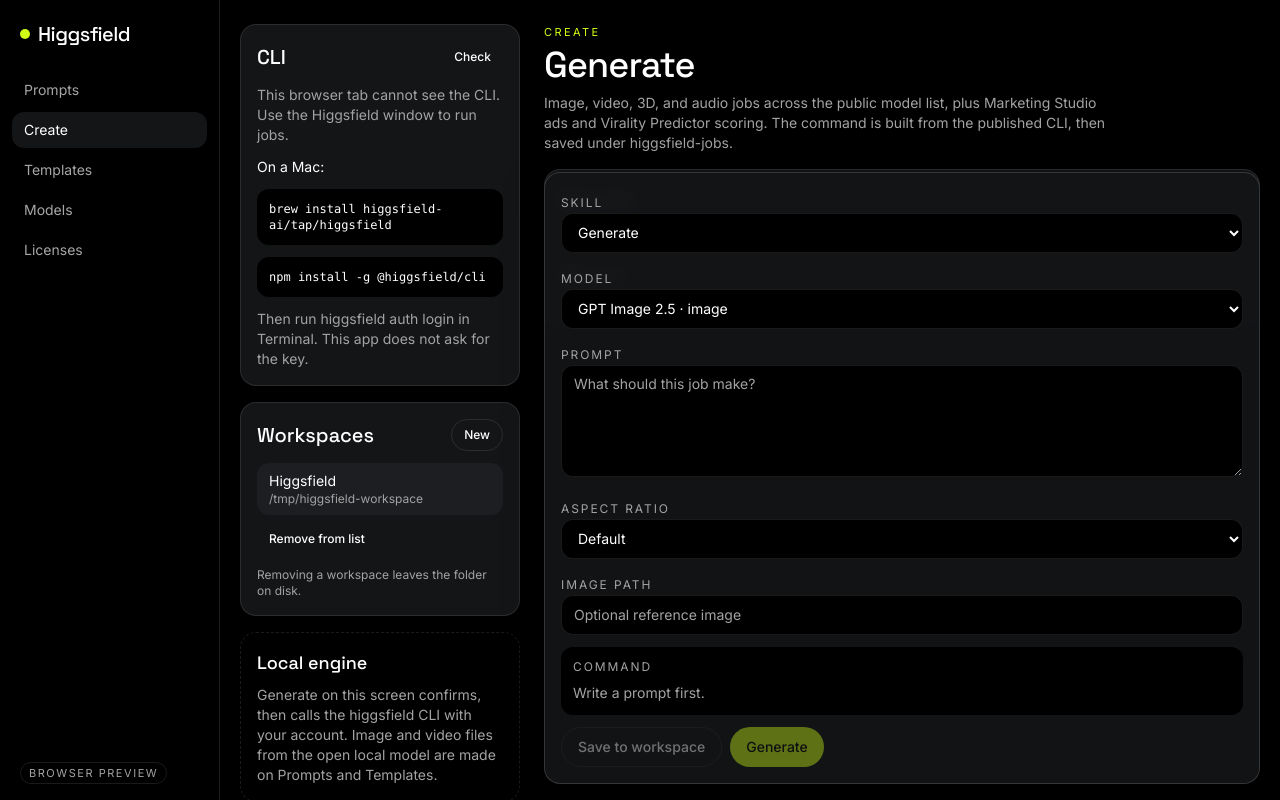
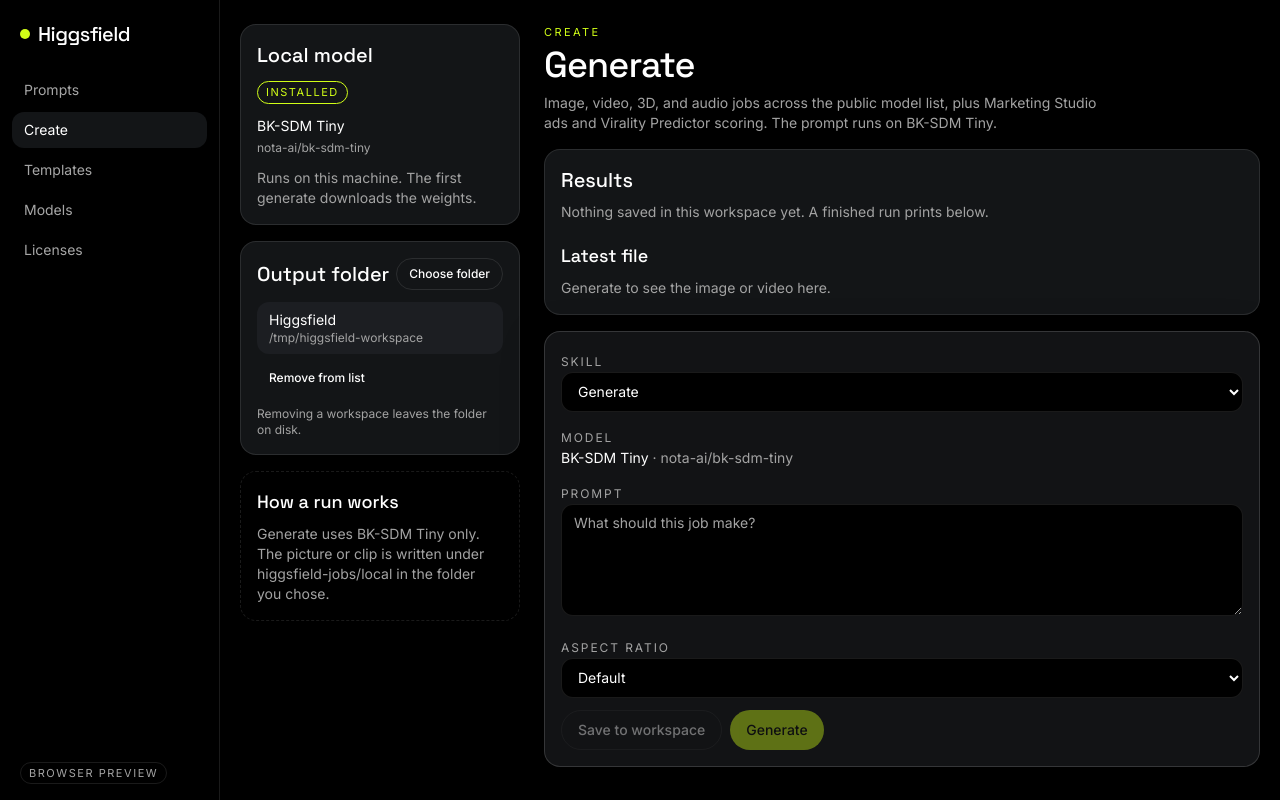
Before and after one commit to erboland/higgsfield-mac, a React (Vite) app: page / in a window 1280 px wide. Both pictures are taken after typing "Sample" into the empty fields and a click on the button "Create". Built offline with nearby package versions, Linux system fonts and the light colour scheme.

Commit message:
Keep generation on the local model and load template images from the app.

```diff
--- a/src/screens/Studio.tsx
+++ b/src/screens/Studio.tsx
@@ -1,7 +1,6 @@
 import { useEffect, useMemo, useState } from 'react'
 import { Badge } from '@/components/ui/badge'
 import { Button } from '@/components/ui/button'
-import { Dialog, DialogContent, DialogDescription, DialogTitle } from '@/components/ui/dialog'
 import { Input } from '@/components/ui/input'
 import { Textarea } from '@/components/ui/textarea'
 import { getApi } from '@/lib/api'
@@ -14,25 +13,20 @@ import {
   websiteTemplates,
 } from '@/shared/catalog.ts'
 import { buildCommand } from '@/shared/command.ts'
-import type { JobDraft, SavedJob, ToolchainStatus, Workspace } from '@/shared/types.ts'
+import { LOCAL_MODEL_ID, LOCAL_MODEL_NAME } from '@/shared/localRun.ts'
+import type { JobDraft, LocalGeneration, SavedJob, Workspace } from '@/shared/types.ts'
 
 const selectClass =
   'h-10 w-full rounded-xl border border-line bg-paper px-3 text-sm text-ink outline-none focus:border-accent'
 
 export function Studio({ draft, onDraft }: { draft: JobDraft; onDraft: (draft: JobDraft) => void }) {
   const api = useMemo(() => getApi(), [])
-  const [toolchain, setToolchain] = useState<ToolchainStatus | null>(null)
   const [workspaces, setWorkspaces] = useState<Workspace[]>([])
   const [workspaceId, setWorkspaceId] = useState<string>('')
   const [jobs, setJobs] = useState<SavedJob[]>([])
-  const [log, setLog] = useState('')
+  const [localResult, setLocalResult] = useState<LocalGeneration | null>(null)
   const [error, setError] = useState('')
   const [busy, setBusy] = useState(false)
-  const [confirmOpen, setConfirmOpen] = useState(false)
-  const [workspaceOpen, setWorkspaceOpen] = useState(false)
-  const [workspaceName, setWorkspaceName] = useState('')
-  const [workspaceDir, setWorkspaceDir] = useState('')
-  const [copied, setCopied] = useState(false)
 
   const built = buildCommand(draft)
   const skill = skills.find((item) => item.id === draft.skillId)
@@ -43,10 +37,6 @@ export function Studio({ draft, onDraft }: { draft: JobDraft; onDraft: (draft: J
     draft.skillId === 'higgsfield-youtube-thumbnail'
   const model = models.find((item) => item.id === draft.modelId)
 
-  async function refreshToolchain() {
-    setToolchain(await api.getToolchain())
-  }
-
   async function refreshWorkspaces(selectId?: string) {
     const next = await api.listWorkspaces()
     setWorkspaces(next)
@@ -54,17 +44,7 @@ export function Studio({ draft, onDraft }: { draft: JobDraft; onDraft: (draft: J
   }
 
   useEffect(() => {
-    void refreshToolchain()
     void refreshWorkspaces()
-    const stop = api.onJobEvent((event) => {
-      if (event.type === 'log') setLog((current) => `${current}${event.text}`.slice(-20000))
-      if (event.type === 'exit') {
-        setBusy(false)
-        if (event.error) setLog((current) => `${current}${event.error}\n`)
-        else setLog((current) => `${current}\nFinished with code ${event.code ?? 'unknown'}.\n`)
-      }
-    })
-    return stop
     // The bridge identity is stable for the lifetime of the page.
     // eslint-disable-next-line react-hooks/exhaustive-deps
   }, [])
@@ -84,16 +64,16 @@ export function Studio({ draft, onDraft }: { draft: JobDraft; onDraft: (draft: J
     setError('')
   }
 
-  async function onCreateWorkspace() {
+  async function onChooseFolder() {
     setError('')
+    const directory = await api.pickDirectory()
+    if (!directory) return
+    const name = directory.split(/[/\\]/).filter(Boolean).at(-1) || 'Output'
     try {
-      const created = await api.createWorkspace({ name: workspaceName, directory: workspaceDir })
-      setWorkspaceOpen(false)
-      setWorkspaceName('')
-      setWorkspaceDir('')
+      const created = await api.createWorkspace({ name, directory })
       await refreshWorkspaces(created.id)
     } catch (reason) {
-      setError(reason instanceof Error ? reason.message : 'Could not create the workspace.')
+      setError(reason instanceof Error ? reason.message : 'Could not use that folder.')
     }
   }
 
@@ -111,72 +91,48 @@ export function Studio({ draft, onDraft }: { draft: JobDraft; onDraft: (draft: J
     }
   }
 
-  async function onRun() {
+  async function onGenerate() {
     if (!workspaceId) {
-      setError('Create a workspace before running.')
+      setError('Choose an output folder first.')
       return
     }
-    setConfirmOpen(false)
+    const prompt = draft.prompt.trim()
+    if (!prompt) {
+      setError('Write a prompt first.')
+      return
+    }
+    const kind = model?.modality === 'video' ? 'video' : 'image'
     setBusy(true)
-    setLog('')
     setError('')
     try {
-      await api.runJob(workspaceId, draft)
+      setLocalResult(await api.generateLocal({ workspaceId, prompt, kind }))
     } catch (reason) {
+      setError(reason instanceof Error ? reason.message : 'Local generation failed.')
+    } finally {
       setBusy(false)
-      setError(reason instanceof Error ? reason.message : 'Could not start the job.')
     }
-  }
-
-  async function copyCommand() {
-    if ('error' in built) return
-    await navigator.clipboard.writeText(built.display)
-    setCopied(true)
-    window.setTimeout(() => setCopied(false), 1200)
   }
 
   return (
     <div className="mx-auto grid max-w-6xl gap-6 px-5 py-6 lg:grid-cols-[280px_1fr]">
       <section className="space-y-4">
         <article className="rounded-2xl border border-line bg-panel p-4">
-          <div className="flex items-center justify-between gap-2">
-            <h2 className="font-serif text-xl">CLI</h2>
-            <Button variant="ghost" size="sm" onClick={() => void refreshToolchain()}>
-              Check
-            </Button>
-          </div>
-          {toolchain == null ? (
-            <p className="mt-3 text-sm text-muted">Looking for higgsfield…</p>
-          ) : toolchain.installed ? (
-            <div className="mt-3 space-y-2 text-sm">
-              <Badge className="border-accent text-accent">Installed</Badge>
-              <p className="break-all text-muted">{toolchain.path}</p>
-              <p>{toolchain.detail}</p>
-            </div>
-          ) : (
-            <div className="mt-3 space-y-3 text-sm text-muted">
-              <p>{toolchain.detail}</p>
-              <p className="text-ink">On a Mac:</p>
-              <code className="block rounded-xl bg-paper p-3 text-xs text-ink">
-                brew install higgsfield-ai/tap/higgsfield
-              </code>
-              <code className="block rounded-xl bg-paper p-3 text-xs text-ink">npm install -g @higgsfield/cli</code>
-              <p>Then run higgsfield auth login in Terminal. This app does not ask for the key.</p>
-            </div>
-          )}
+          <h2 className="font-serif text-xl">Local model</h2>
+          <Badge className="mt-3 border-accent text-accent">Installed</Badge>
+          <p className="mt-3 text-sm">{LOCAL_MODEL_NAME}</p>
+          <p className="mt-1 break-all text-xs text-muted">{LOCAL_MODEL_ID}</p>
+          <p className="mt-3 text-sm text-muted">Runs on this machine. The first generate downloads the weights.</p>
         </article>
 
         <article className="rounded-2xl border border-line bg-panel p-4">
           <div className="flex items-center justify-between">
-            <h2 className="font-serif text-xl">Workspaces</h2>
-            <Button variant="outline" size="sm" onClick={() => setWorkspaceOpen(true)}>
-              New
+            <h2 className="font-serif text-xl">Output folder</h2>
+            <Button variant="outline" size="sm" onClick={() => void onChooseFolder()}>
+              Choose folder
             </Button>
           </div>
           {workspaces.length === 0 ? (
-            <p className="mt-3 text-sm text-muted">
-              A workspace is a folder for saved jobs. Add one for each local project you are developing.
-            </p>
+            <p className="mt-3 text-sm text-muted">Choose a folder. Images and videos are saved inside it.</p>
           ) : (
             <ul className="mt-3 space-y-2">
               {workspaces.map((workspace) => (
@@ -211,10 +167,10 @@ export function Studio({ draft, onDraft }: { draft: JobDraft; onDraft: (draft: J
         </article>
 
         <article className="rounded-2xl border border-dashed border-line p-4 text-sm text-muted">
-          <h2 className="font-serif text-lg text-ink">Local engine</h2>
+          <h2 className="font-serif text-lg text-ink">How a run works</h2>
           <p className="mt-2">
-            Generate on this screen confirms, then calls the higgsfield CLI with your account. Image and video files
-            from the open local model are made on Prompts and Templates.
+            Generate uses {LOCAL_MODEL_NAME} only. The picture or clip is written under higgsfield-jobs/local in the
+            folder you chose.
           </p>
         </article>
       </section>
@@ -224,7 +180,7 @@ export function Studio({ draft, onDraft }: { draft: JobDraft; onDraft: (draft: J
           <p className="text-[11px] tracking-[0.22em] text-accent uppercase">Create</p>
           <h1 className="mt-1 font-serif text-4xl tracking-tight">{skill?.title ?? 'Create'}</h1>
           <p className="mt-2 max-w-xl text-sm text-muted">
-            {skill?.summary} The command is built from the published CLI, then saved under higgsfield-jobs.
+            {skill?.summary} The prompt runs on {LOCAL_MODEL_NAME}.
           </p>
         </header>
 
@@ -248,13 +204,25 @@ export function Studio({ draft, onDraft }: { draft: JobDraft; onDraft: (draft: J
               ))}
             </ul>
           )}
-          <h3 className="mt-5 font-serif text-lg">Output</h3>
-          {log ? (
-            <pre className="mt-3 max-h-64 overflow-auto text-xs leading-relaxed whitespace-pre-wrap">{log}</pre>
+          <h3 className="mt-5 font-serif text-lg">Latest file</h3>
+          {localResult ? (
+            <figure className="mt-3 overflow-hidden rounded-xl border border-line bg-black">
+              {localResult.kind === 'image' ? (
+                <img
+                  alt=""
+                  className="max-h-80 w-full object-contain"
+                  src={`data:${localResult.mediaType};base64,${localResult.base64}`}
+                />
+              ) : (
+                <video className="max-h-80 w-full" controls src={`data:${localResult.mediaType};base64,${localResult.base64}`} />
+              )}
+              <figcaption className="space-y-1 p-3 text-xs text-muted">
+                <p className="text-sm text-ink">{localResult.modelName}</p>
+                <p className="break-all">{localResult.filePath}</p>
+              </figcaption>
+            </figure>
           ) : (
-            <p className="mt-2 text-sm text-muted">
-              Run output shows up here. A refused or unauthenticated CLI tells you to sign in from Terminal.
-            </p>
+            <p className="mt-2 text-sm text-muted">Generate to see the image or video here.</p>
           )}
         </article>
 
@@ -281,18 +249,13 @@ export function Studio({ draft, onDraft }: { draft: JobDraft; onDraft: (draft: J
             </select>
           </label>
 
-          {usesModel && (
-            <label className="space-y-1.5">
-              <span className="text-xs tracking-[0.16em] text-muted uppercase">Model</span>
-              <select className={selectClass} value={draft.modelId} onChange={(event) => patch({ modelId: event.target.value })}>
-                {models.map((item) => (
-                  <option key={item.id} value={item.id}>
-                    {item.name} · {item.modality}
-                  </option>
-                ))}
-              </select>
-            </label>
-          )}
+          <div className="space-y-1.5">
+            <span className="text-xs tracking-[0.16em] text-muted uppercase">Model</span>
+            <p className="text-sm">
+              {LOCAL_MODEL_NAME}
+              <span className="text-muted"> · {LOCAL_MODEL_ID}</span>
+            </p>
+          </div>
 
           {draft.skillId === 'higgsfield-product-photoshoot' && (
             <label className="space-y-1.5">
@@ -411,103 +374,19 @@ export function Studio({ draft, onDraft }: { draft: JobDraft; onDraft: (draft: J
             </label>
           ) : null}
 
-          {(draft.skillId === 'higgsfield-soul-id' ||
-            draft.skillId === 'higgsfield-product-photoshoot' ||
-            draft.skillId === 'higgsfield-marketplace-cards' ||
-            (usesModel && model?.media !== 'video')) && (
-            <label className="space-y-1.5">
-              <span className="text-xs tracking-[0.16em] text-muted uppercase">
-                {draft.skillId === 'higgsfield-soul-id' ? 'Photo path' : 'Image path'}
-              </span>
-              <Input
-                placeholder={draft.skillId === 'higgsfield-soul-id' ? 'Path to a photo' : 'Optional reference image'}
-                value={draft.imagePath}
-                onChange={(event) => patch({ imagePath: event.target.value })}
-              />
-            </label>
-          )}
-
-          {(model?.media === 'video' || model?.id === 'brain_activity') && usesModel && (
-            <label className="space-y-1.5">
-              <span className="text-xs tracking-[0.16em] text-muted uppercase">Video path</span>
-              <Input value={draft.videoPath} onChange={(event) => patch({ videoPath: event.target.value })} />
-            </label>
-          )}
-
-          <div className="rounded-xl bg-paper p-3">
-            <div className="mb-2 flex items-center justify-between gap-2">
-              <span className="text-xs tracking-[0.16em] text-muted uppercase">Command</span>
-              {'error' in built ? null : (
-                <Button variant="ghost" size="sm" onClick={() => void copyCommand()}>
-                  {copied ? 'Copied' : 'Copy'}
-                </Button>
-              )}
-            </div>
-            {'error' in built ? (
-              <p className="text-sm text-muted">{built.error}</p>
-            ) : (
-              <pre className="overflow-x-auto text-xs leading-relaxed whitespace-pre-wrap">{built.display}</pre>
-            )}
-          </div>
-
           {error && <p className="text-sm text-danger">{error}</p>}
 
           <div className="flex flex-wrap gap-2">
             <Button variant="outline" disabled={'error' in built} onClick={() => void onSave()}>
               Save to workspace
             </Button>
-            <Button disabled={'error' in built || busy || !toolchain?.installed} onClick={() => setConfirmOpen(true)}>
-              {busy ? 'Running…' : 'Generate'}
+            <Button disabled={busy || !draft.prompt.trim()} onClick={() => void onGenerate()}>
+              {busy ? 'Generating…' : 'Generate'}
             </Button>
           </div>
         </div>
       </section>
 
-      <Dialog open={workspaceOpen} onOpenChange={setWorkspaceOpen}>
-        <DialogContent>
-          <DialogTitle className="font-serif text-2xl">New workspace</DialogTitle>
-          <DialogDescription className="mt-1 text-sm text-muted">
-            Jobs are written into higgsfield-jobs inside this folder.
-          </DialogDescription>
-          <div className="mt-4 space-y-3">
-            <Input placeholder="Name" value={workspaceName} onChange={(event) => setWorkspaceName(event.target.value)} />
-            <div className="flex gap-2">
-              <Input
-                placeholder="Folder path"
-                value={workspaceDir}
-                onChange={(event) => setWorkspaceDir(event.target.value)}
-              />
-              <Button
-                variant="outline"
-                onClick={() => {
-                  void api.pickDirectory().then((dir) => {
-                    if (dir) setWorkspaceDir(dir)
-                  })
-                }}
-              >
-                Browse
-              </Button>
-            </div>
-            <Button onClick={() => void onCreateWorkspace()}>Create</Button>
-          </div>
-        </DialogContent>
-      </Dialog>
-
-      <Dialog open={confirmOpen} onOpenChange={setConfirmOpen}>
-        <DialogContent>
-          <DialogTitle className="font-serif text-2xl">Run this on your account?</DialogTitle>
-          <DialogDescription className="mt-2 text-sm text-muted">
-            Higgsfield will call the signed-in CLI. Generation spends credits. Login, if you need it, is higgsfield
-            auth login in Terminal.
-          </DialogDescription>
-          <div className="mt-4 flex gap-2">
-            <Button onClick={() => void onRun()}>Run</Button>
-            <Button variant="outline" onClick={() => setConfirmOpen(false)}>
-              Cancel
-            </Button>
-          </div>
-        </DialogContent>
-      </Dialog>
     </div>
   )
 }
```
